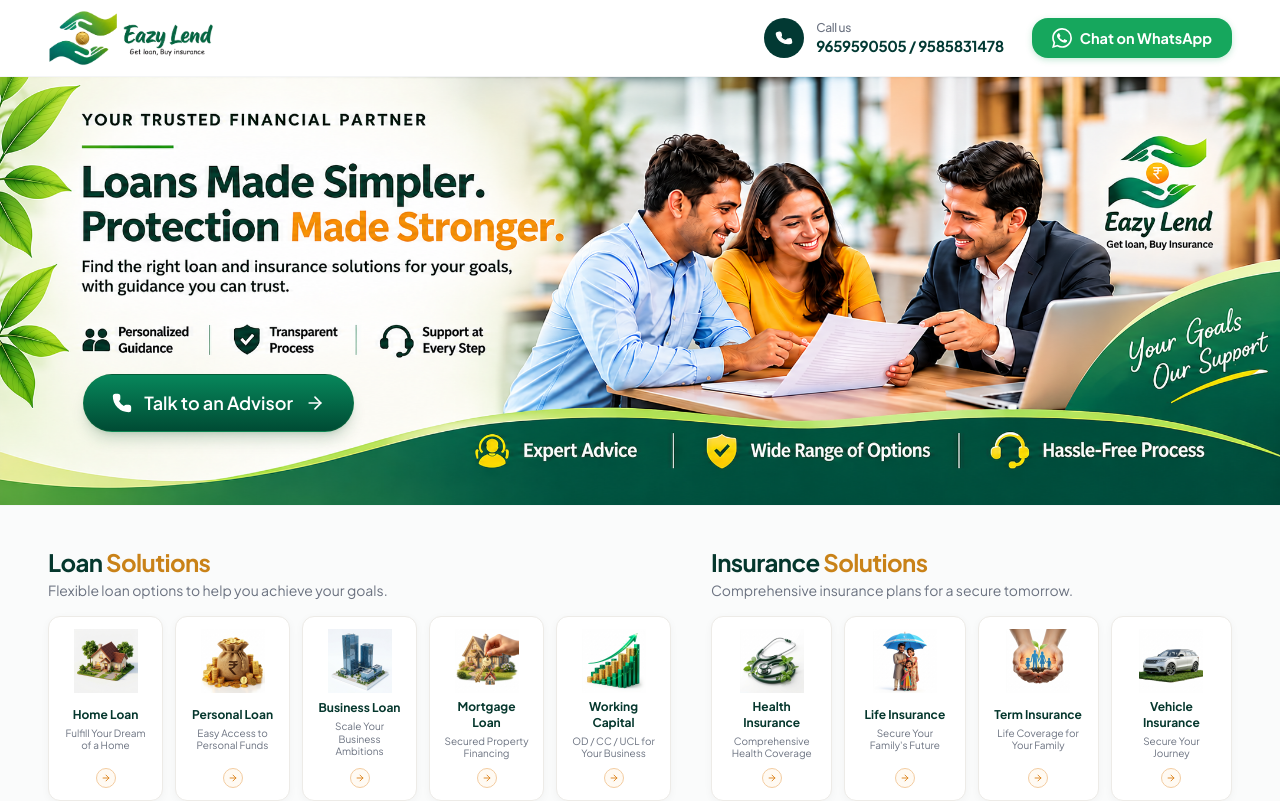
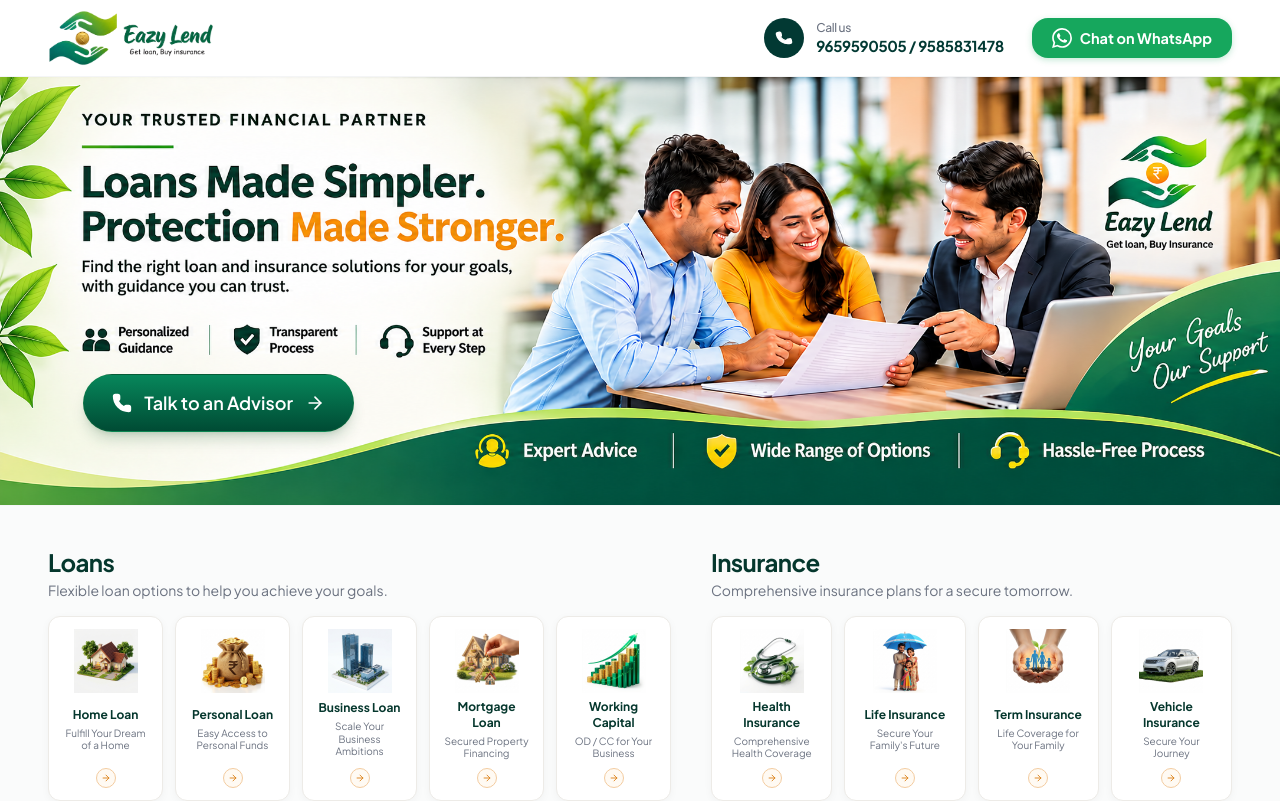
Before and after one commit to sivaathri/Easy-Lend, a React (Vite) app: page / in a window 1280 px wide. Shown: the top 801 px of the page. Built offline with nearby package versions, Linux system fonts and the light colour scheme; a web font is replaced by a local one.

Commit message:
feat: add FreeConsultation and SolutionsSection components

```diff
--- a/src/components/FreeConsultation.jsx
+++ b/src/components/FreeConsultation.jsx
@@ -18,18 +18,18 @@ import {
 
 const serviceGroups = [
   {
-    category: 'Loan Solutions',
+    category: 'Loans',
     badgeColor: 'bg-[#e6f4ed] text-[#004737]',
     items: [
       { id: 'home-loan', name: 'Home Loan', image: '/assets/icon-home-hd.jpg', desc: 'Fulfill dream of a home' },
       { id: 'personal-loan', name: 'Personal Loan', image: '/assets/icon-personal-hd.jpg', desc: 'Instant personal funds' },
       { id: 'business-loan', name: 'Business Loan', image: '/assets/icon-business-hd.jpg', desc: 'Scale business ambitions' },
       { id: 'mortgage-loan', name: 'Mortgage Loan', image: '/assets/icon-mortgage-hd.jpg', desc: 'Secured property finance' },
-      { id: 'working-capital', name: 'Working Capital', image: '/assets/icon-capital-hd.jpg', desc: 'OD / CC / UCL facilities' }
+      { id: 'working-capital', name: 'Working Capital', image: '/assets/icon-capital-hd.jpg', desc: 'OD / CC  facilities' }
     ]
   },
   {
-    category: 'Insurance Solutions',
+    category: 'Insurance',
     badgeColor: 'bg-[#fef5e7] text-[#b87a14]',
     items: [
       { id: 'health-insurance', name: 'Health Insurance', image: '/assets/icon-health-hd.jpg', desc: 'Comprehensive medical cover' },
--- a/src/components/SolutionsSection.jsx
+++ b/src/components/SolutionsSection.jsx
@@ -29,7 +29,7 @@ const loanProducts = [
   {
     id: 'working-capital',
     title: 'Working Capital',
-    subtitle: 'OD / CC / UCL for Your Business',
+    subtitle: 'OD / CC  for Your Business',
     image: '/assets/icon-capital-hd.jpg',
     isFifth: true,
   },
@@ -73,8 +73,7 @@ export default function SolutionsSection() {
             {/* Header */}
             <div className="mb-3.5 sm:mb-4">
               <h2 className="text-xl xs:text-2xl sm:text-[24px] font-bold tracking-tight">
-                <span className="text-[#05372d]">Loan </span>
-                <span className="text-[#c98218]">Solutions</span>
+                <span className="text-[#05372d]">Loans</span>
               </h2>
               <p className="text-xs sm:text-[13px] md:text-sm text-gray-500 mt-0.5">
                 Flexible loan options to help you achieve your goals.
@@ -123,8 +122,7 @@ export default function SolutionsSection() {
             {/* Header */}
             <div className="mb-3.5 sm:mb-4">
               <h2 className="text-xl xs:text-2xl sm:text-[24px] font-bold tracking-tight">
-                <span className="text-[#05372d]">Insurance </span>
-                <span className="text-[#c98218]">Solutions</span>
+                <span className="text-[#05372d]">Insurance</span>
               </h2>
               <p className="text-xs sm:text-[13px] md:text-sm text-gray-500 mt-0.5">
                 Comprehensive insurance plans for a secure tomorrow.
```
